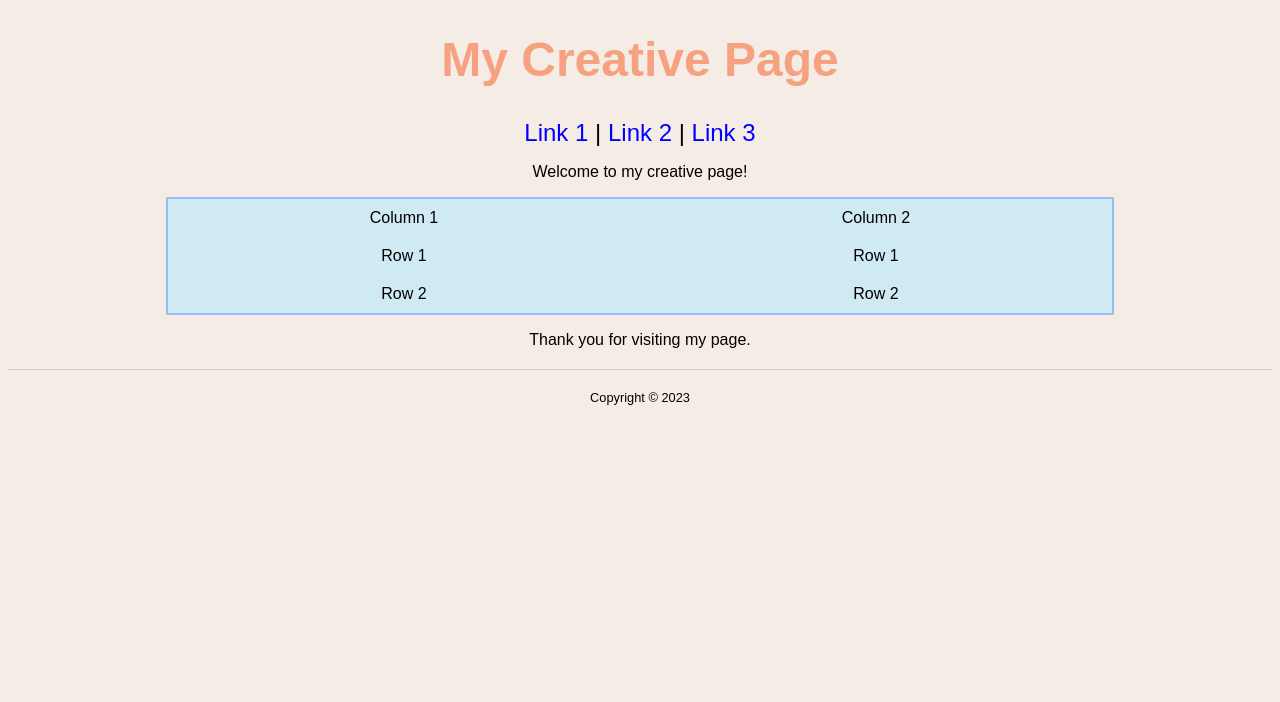
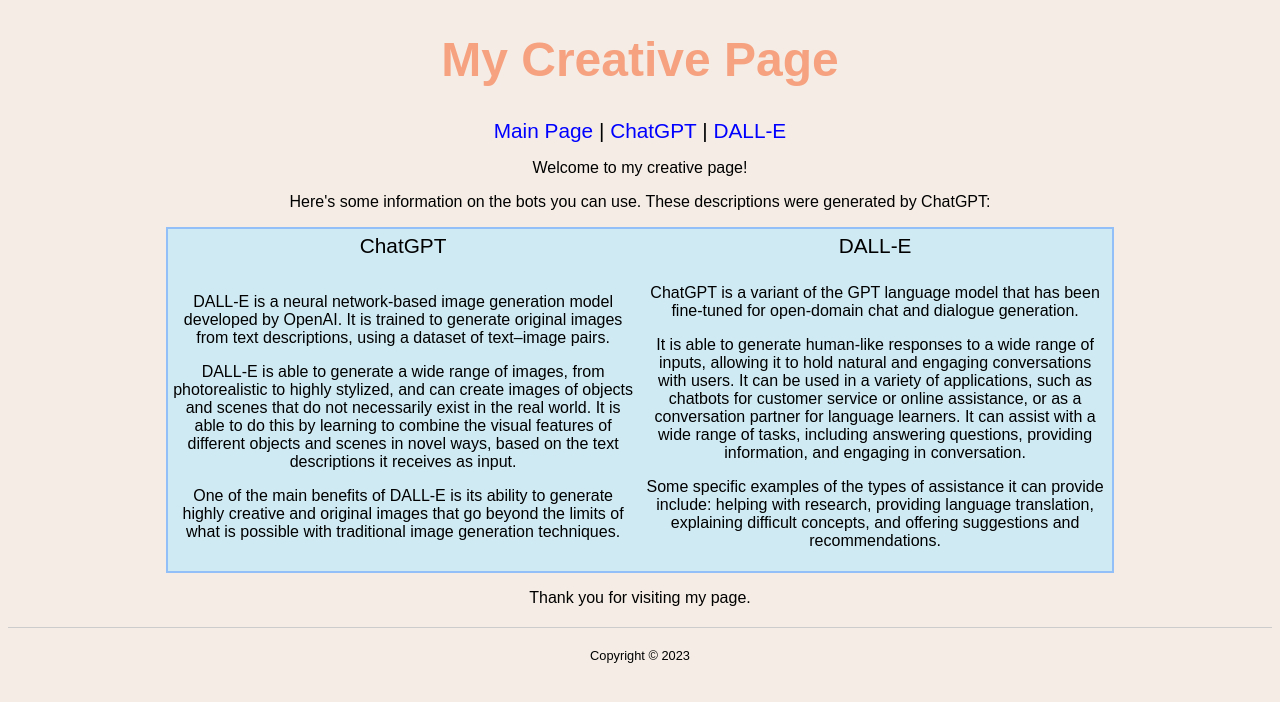
Before and after one commit to 0xDyno/OpenAI-Web, a Django app: page / in a window 1280 px wide. Shown: the top 702 px of the page. Run offline with Django 4.2, Linux system fonts and the light colour scheme.

Commit message:
OpenGPT generated 3 HTML files and styles for new classes

```diff
--- a/app/static/web.css
+++ b/app/static/web.css
@@ -11,10 +11,13 @@
   font-size: 3em; /* 3 times the size of the base font */
 }
 
-.links {
-  /*display: inline-block;*/
-  /*float: right;*/
-  font-size: 1.5em; /* 1.5 times the size of the base font */
+form {
+  margin-top: 20px;
+}
+
+textarea {
+  width: 50%; /* 75% of the width of the containing element */
+  font-size: 1.2em; /* 1.2 times the size of the base font */
 }
 
 a {
@@ -35,8 +38,52 @@
 
 td {
   text-align: center;
+  padding: 5px;
+  width: 500px;
+  background-color: #d0eaf3; /* light blue color */
+}
+
+input[type="submit"] {
+  margin-top: 10px;
+  font-size: 1.2em; /* 1.2 times the size of the base font */
+}
+
+.links {
+  /*display: inline-block;*/
+  /*float: right;*/
+  font-size: 1.3em; /* 1.5 times the size of the base font */
+}
+
+.conversation {
+  margin: 20px auto;
+  background: #fff5d5;
+  width: 75%;
   padding: 10px;
-  background-color: #d0eaf3; /* light blue color */
+  overflow-y: scroll; /* add scrollbars if necessary */
+}
+
+.image {
+  margin: 20px auto;
+  width: 50%; /* 75% of the width of the containing element */
+  padding: 10px;
+}
+
+#generated-image {
+  width: 100%; /* 100% of the width of the containing element */
+}
+
+.gallery {
+  margin: 20px auto;
+  width: 75%; /* 75% of the width of the containing element */
+  background: #fff5d5;
+  padding: 10px;
+  overflow-y: scroll; /* add scrollbars if necessary */
+}
+
+.gallery img {
+  width: 200px; /* 200 pixels */
+  height: 200px; /* 200 pixels */
+  margin: 10px;
 }
 
 .footer {
--- a/app/templates/home.html
+++ b/app/templates/home.html
@@ -9,24 +9,29 @@
 <body>
     <h1>My Creative Page</h1>
     <div class="links">
-        <a href="#">Link 1</a> |
-        <a href="#">Link 2</a> |
-        <a href="#">Link 3</a>
+        <a href="#">Main Page</a> |
+        <a href="#">ChatGPT</a> |
+        <a href="#">DALL-E</a>
     </div>
     <div>
         <p>Welcome to my creative page!</p>
+        <p>Here's some information on the bots you can use. These descriptions were generated by ChatGPT:</p>
         <table>
             <tr>
-                <td>Column 1</td>
-                <td>Column 2</td>
+                <td class="links">ChatGPT</td>
+                <td class="links">DALL-E</td>
             </tr>
             <tr>
-                <td>Row 1</td>
-                <td>Row 1</td>
-            </tr>
-            <tr>
-                <td>Row 2</td>
-                <td>Row 2</td>
+                <td>
+                    <p>DALL-E is a neural network-based image generation model developed by OpenAI. It is trained to generate original images from text descriptions, using a dataset of text–image pairs. </p>
+                    <p>DALL-E is able to generate a wide range of images, from photorealistic to highly stylized, and can create images of objects and scenes that do not necessarily exist in the real world. It is able to do this by learning to combine the visual features of different objects and scenes in novel ways, based on the text descriptions it receives as input. </p>
+                    <p>One of the main benefits of DALL-E is its ability to generate highly creative and original images that go beyond the limits of what is possible with traditional image generation techniques.</p>
+                </td>
+                <td>
+                    <p>ChatGPT is a variant of the GPT language model that has been fine-tuned for open-domain chat and dialogue generation. </p>
+                    <p>It is able to generate human-like responses to a wide range of inputs, allowing it to hold natural and engaging conversations with users. It can be used in a variety of applications, such as chatbots for customer service or online assistance, or as a conversation partner for language learners. It can assist with a wide range of tasks, including answering questions, providing information, and engaging in conversation. </p>
+                    <p>Some specific examples of the types of assistance it can provide include: helping with research, providing language translation, explaining difficult concepts, and offering suggestions and recommendations.</p>
+                </td>
             </tr>
         </table>
         <p>Thank you for visiting my page.</p>
--- a/app/views.py
+++ b/app/views.py
@@ -1,5 +1,4 @@
 from django.shortcuts import render
-from django.http import HttpResponse
 
 # Create your views here.
 
@@ -9,8 +8,8 @@
 
 
 def chat_gpt_page(request):
-    return HttpResponse("Talk with ChatGPT")
+    return render(request=request, template_name="chat_gpt.html")
 
 
 def generate_page(request):
-    return HttpResponse("Generate image")
+    return render(request=request, template_name="generate.html")
```
Also changed, not shown: app/templates/chat_gpt.html (added, +31 -0 lines), app/templates/generate.html (added, +33 -0 lines).
